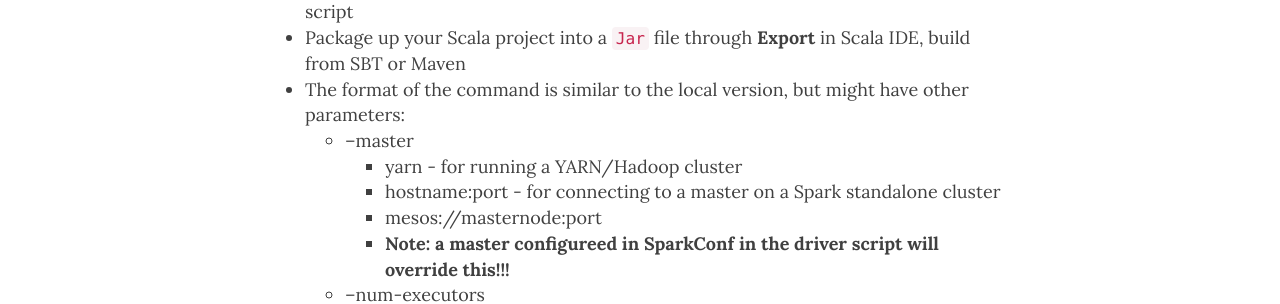
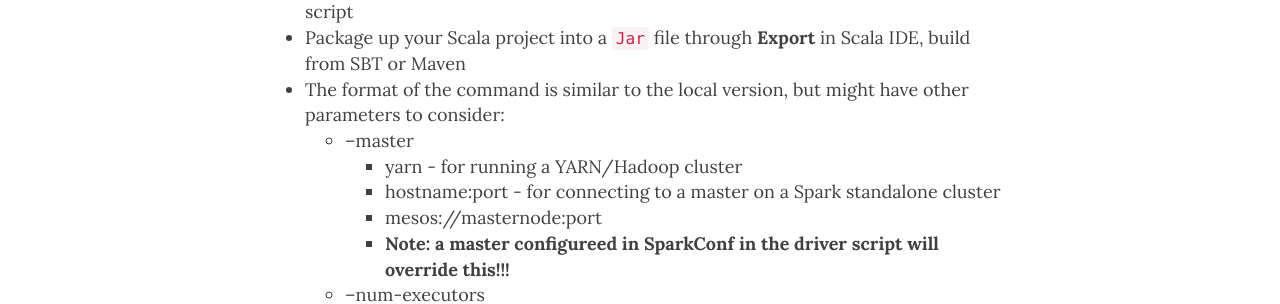
Before and after one commit to stonefl/stonefl.github.io, a Jekyll site: the page built from _posts/2018-04-17-set-up-scala-development-environment-for-apache-spark-in-standalone-mode.md, in a window 1280 px wide and 900 px high, scrolled down 7912 px. Shown: the part 182-486 px from the top of the window. Built offline with Jekyll 4.4.1, drawn with Linux system fonts in a browser that asks for light colours; nearby versions of some CDN libraries; comment, search, counter and statistics services are not loaded.

Commit message:
Update 2018-04-17-set-up-scala-development-environment-for-apache-spark-in-standalone-mode.md

```diff
--- a/_posts/2018-04-17-set-up-scala-development-environment-for-apache-spark-in-standalone-mode.md
+++ b/_posts/2018-04-17-set-up-scala-development-environment-for-apache-spark-in-standalone-mode.md
@@ -200,7 +200,7 @@ You can use `spark-sumbit` to run your Spark applicaiton on cluster, but need to
 
 * Make sure there is no paths of input files pointing to your local file system in your script
 * Package up your Scala project into a `Jar` file through **Export** in Scala IDE, build from SBT or Maven
-* The format of the command is similar to the local version, but might have other parameters:
+* The format of the command is similar to the local version, but might have other parameters to consider:
    - --master
        - yarn - for running a YARN/Hadoop cluster
        - hostname:port - for connecting to a master on a Spark standalone cluster
```
